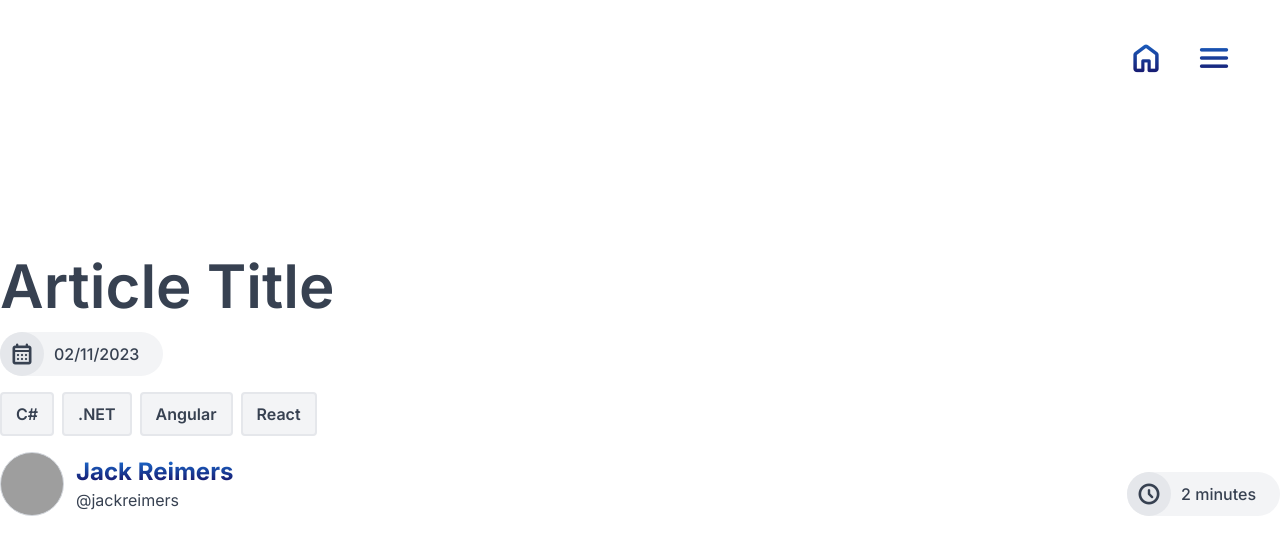
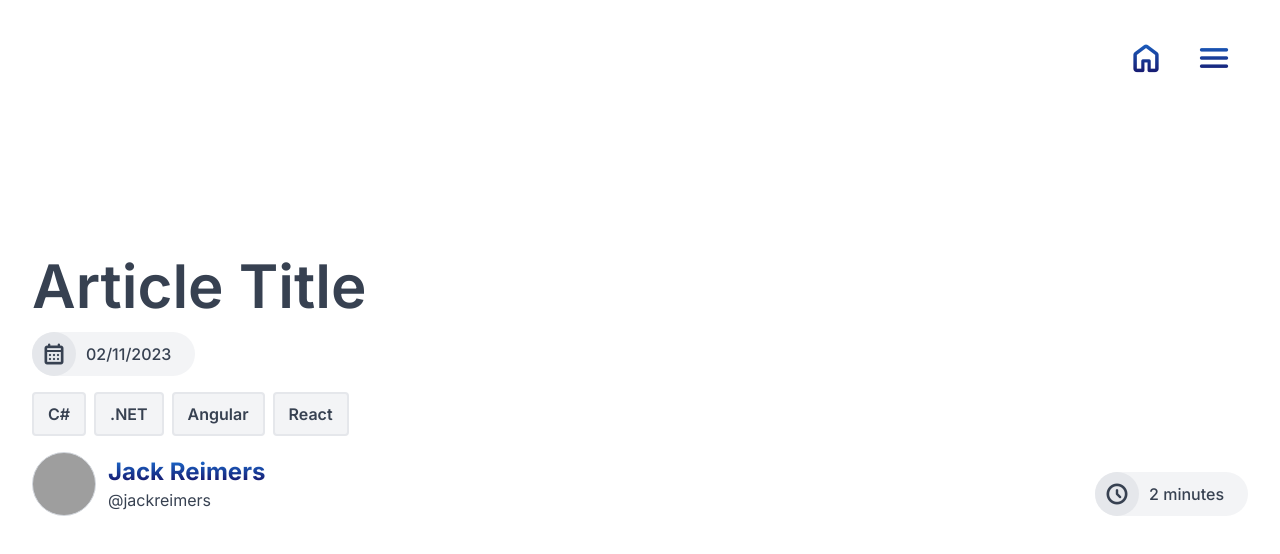
Before and after one commit to jackreimers/Blog, a SvelteKit app: page / in a window 1280 px wide. Shown: the top 554 px of the page. Built offline with nearby package versions, Linux system fonts and the light colour scheme; grey boxes are pictures that could not be loaded.

Commit message:
Add padding to main container

```diff
--- a/src/routes/+layout.svelte
+++ b/src/routes/+layout.svelte
@@ -5,6 +5,6 @@
 
 <Header />
 
-<div class="container mx-auto">
+<div class="container mx-auto px-8">
 	<slot />
 </div>
```
